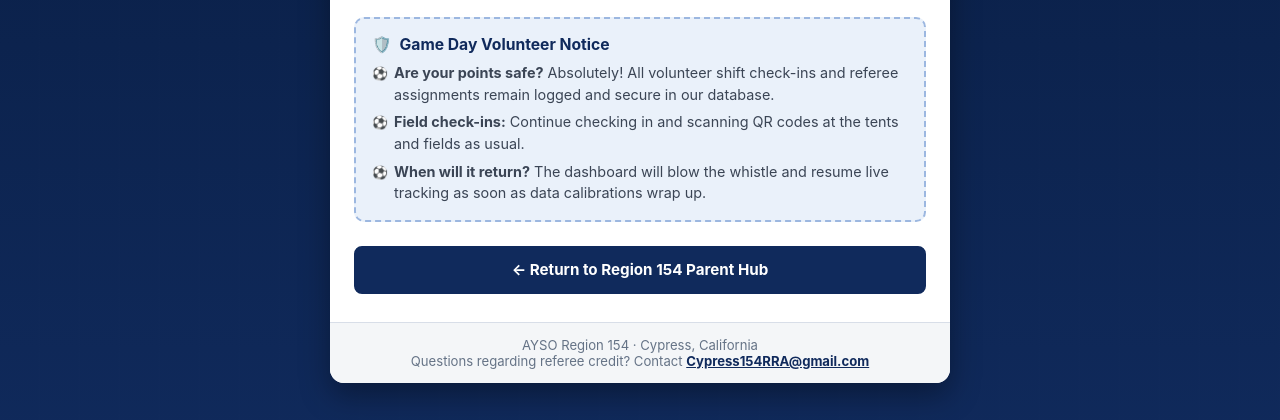
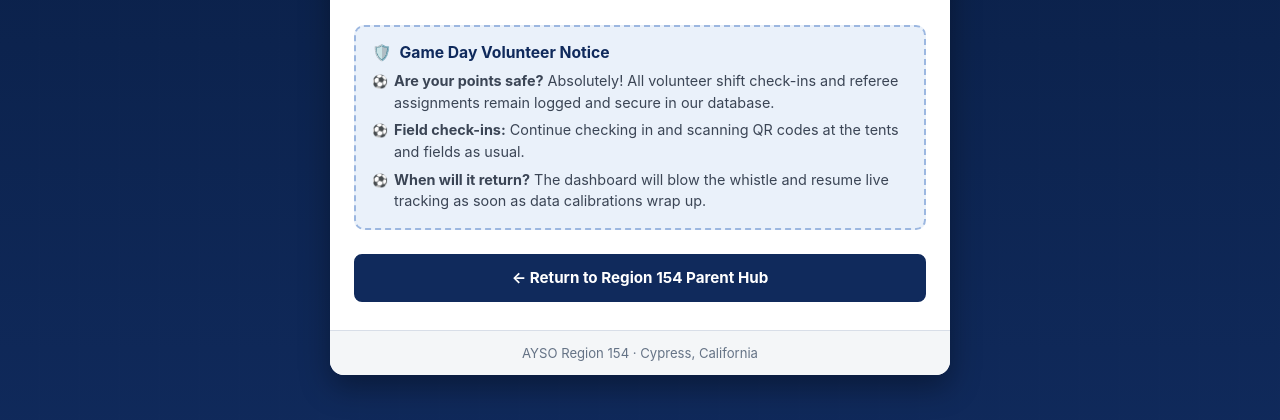
Before and after one commit to webmasterayso154/volunteer-dashboard, a plain HTML site: page index.html in a window 1280 px wide. Shown: the part 380-800 px from the top of the page. Drawn offline with Linux system fonts and the light colour scheme.

Commit message:
Remove card-footer link styles and update content
Removed styling for card-footer links and adjusted footer content.

```diff
--- a/index.html
+++ b/index.html
@@ -188,12 +188,6 @@
             font-size: 0.82rem;
             color: #657386;
         }
-
-        .card-footer a {
-            color: var(--region-navy);
-            font-weight: 700;
-            text-decoration: underline;
-        }
     </style>
 </head>
 <body>
@@ -225,8 +219,7 @@
         </div>
 
         <div class="card-footer">
-            AYSO Region 154 · Cypress, California<br>
-            Questions regarding referee credit? Contact <a href="mailto:Cypress154RRA@gmail.com">Cypress154RRA@gmail.com</a>
+            AYSO Region 154 · Cypress, California
         </div>
     </main>
 
```
